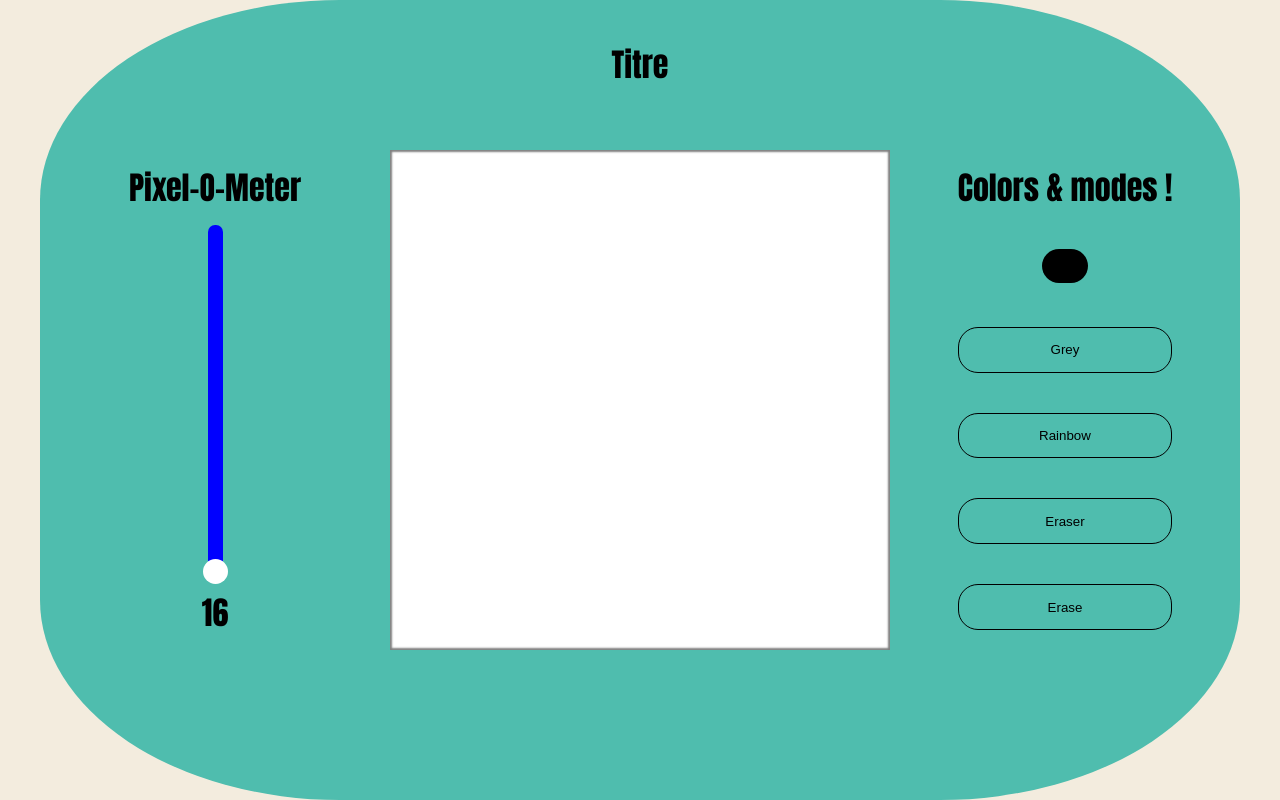
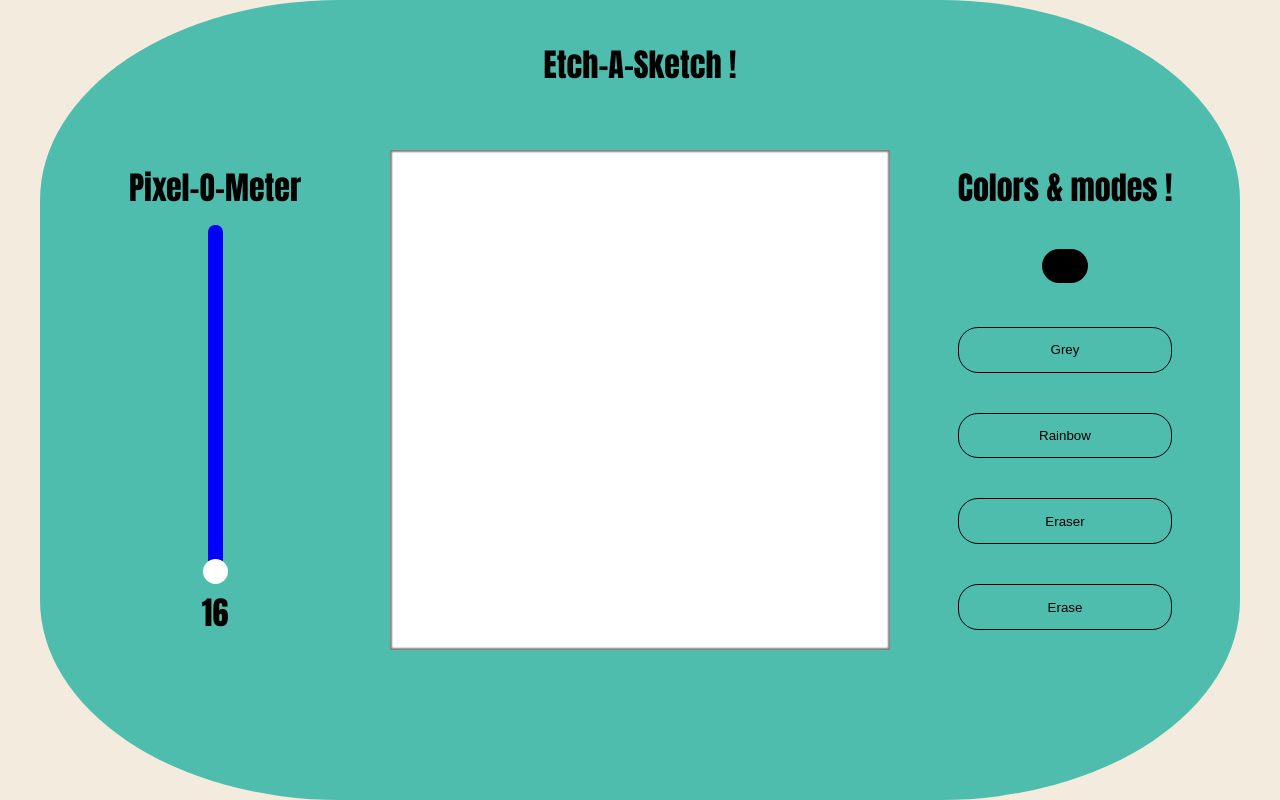
Before and after one commit to applecat144/TOP-s-Etch-a-Sketch, a plain HTML site: page index.html in a window 1280 px wide. Drawn offline with Linux system fonts and the light colour scheme.

Commit message:
Added Etch-A-Sketch title

```diff
--- a/index.html
+++ b/index.html
@@ -11,7 +11,7 @@
 
 <body>
     <div class="main-container">
-        <h1 style="position:absolute; width: 1200px; margin: 0; padding: 40px 0; text-align: center;">Titre</h1>
+        <h1 style="position:absolute; width: 1200px; margin: 0; padding: 40px 0; text-align: center;">Etch-A-Sketch !</h1>
         <div class="left-panel">
             <div class="slider-header">Pixel-O-Meter</div>
             <div class="slider-container">
```
